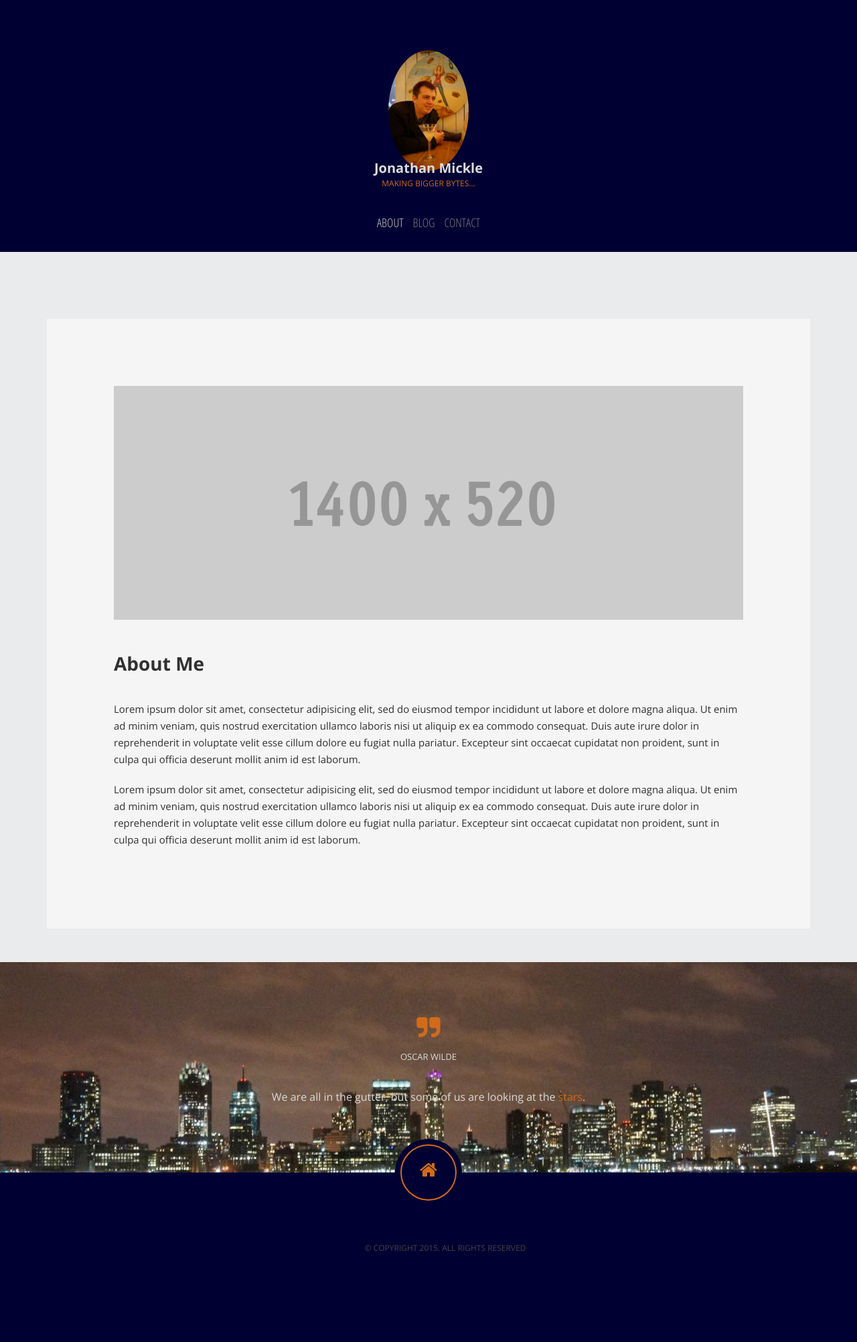
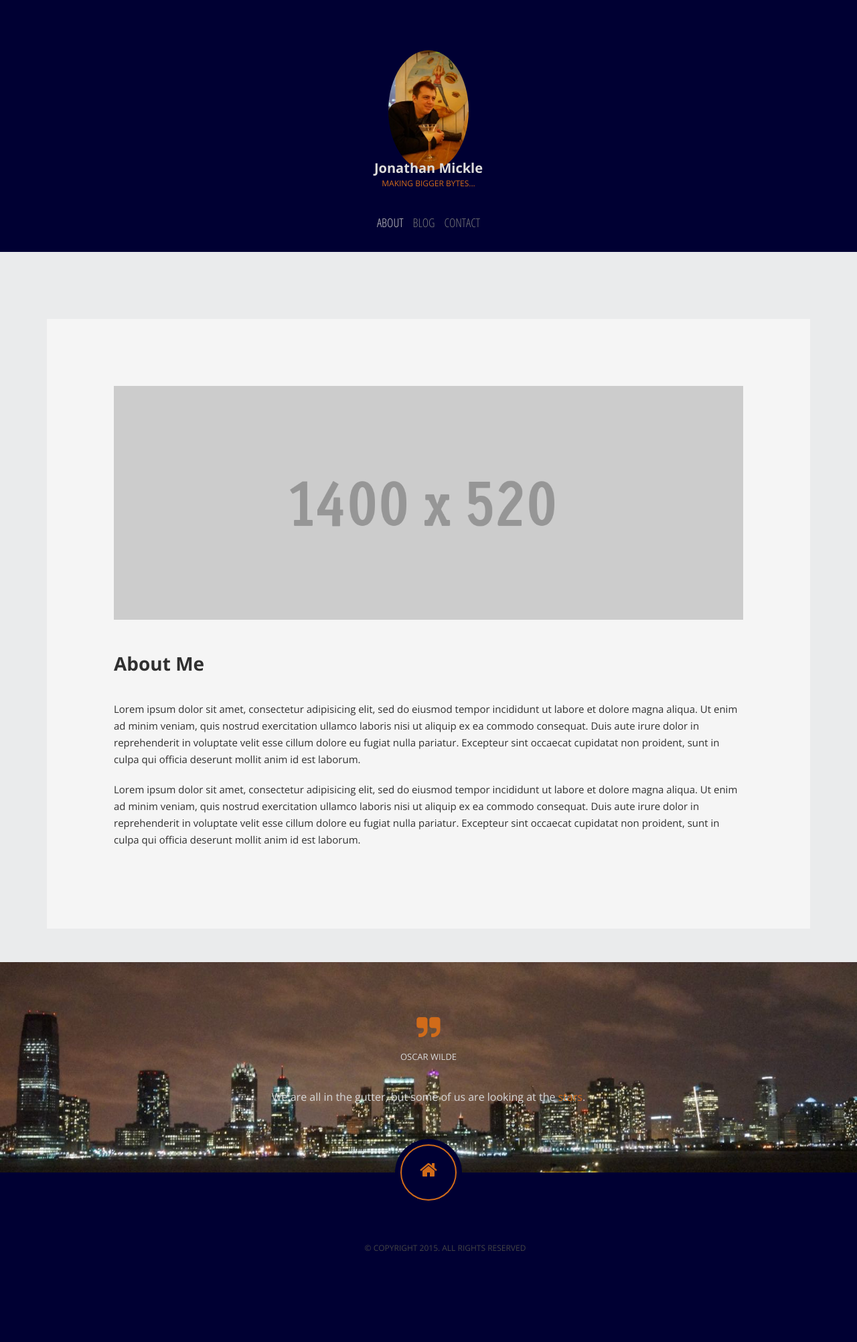
Before and after one commit to jmickle/jmickle.github.io, a Jekyll site: the page built from pages/about.html, in a window 1280 px wide. Shown: the whole page at 67% size. Built offline with Jekyll 4.4.1, drawn with Linux system fonts in a browser that asks for light colours; Markdown is read by kramdown in place of the engine named in the settings.

Commit message:
bg scale

```diff
--- a/css/style.css
+++ b/css/style.css
@@ -481,6 +481,7 @@ header{
  	background-position: 50% 50%;
  	text-align: center;
  	position: relative;
+ 	background-size: 100% auto
 }
  #footer-quote:after{
  	content: '';
```
